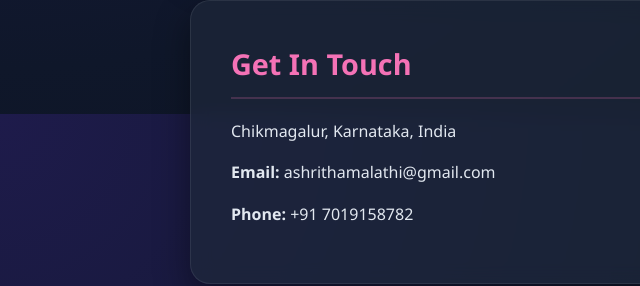
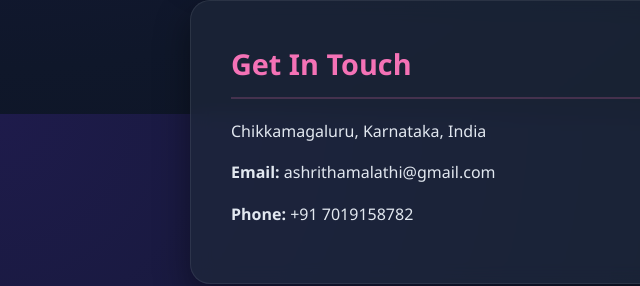
Before and after one commit to ashrithamalathi-byte/ashritha, a plain HTML site: page index.html in a window 1280 px wide. Shown: the part 2286-2572 px from the top of the page, 0-640 px from the left. Drawn offline with Linux system fonts and the light colour scheme.

Commit message:
Add files via upload

```diff
--- a/index.html
+++ b/index.html
@@ -85,7 +85,7 @@
         <!-- 6. Contact Section -->
         <section id="contact" class="contact">
             <h2>Get In Touch</h2>
-            <p>Chikmagalur, Karnataka, India</p>
+            <p>Chikkamagaluru, Karnataka, India</p>
             <div class="contact-links">
                 <p><strong>Email:</strong> ashrithamalathi@gmail.com</p>
                 <p><strong>Phone:</strong> +91 7019158782</p>
```
